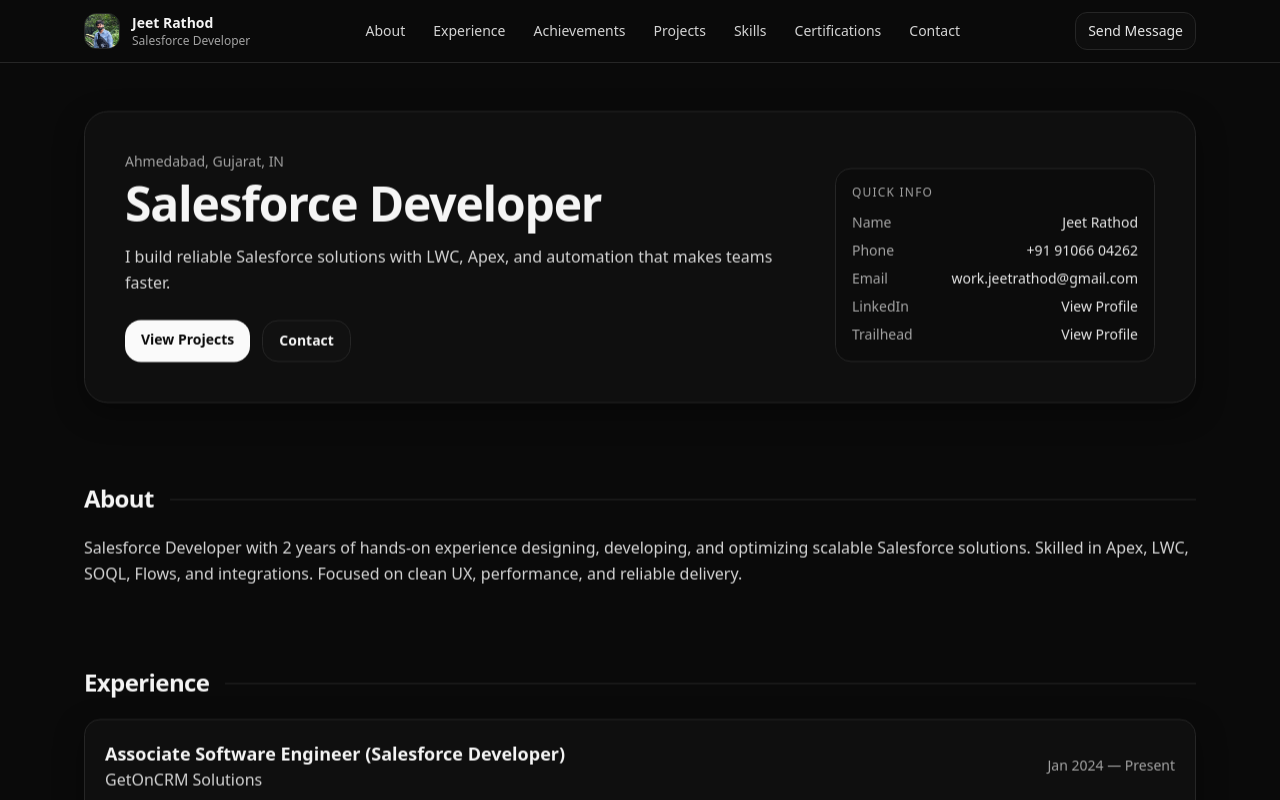
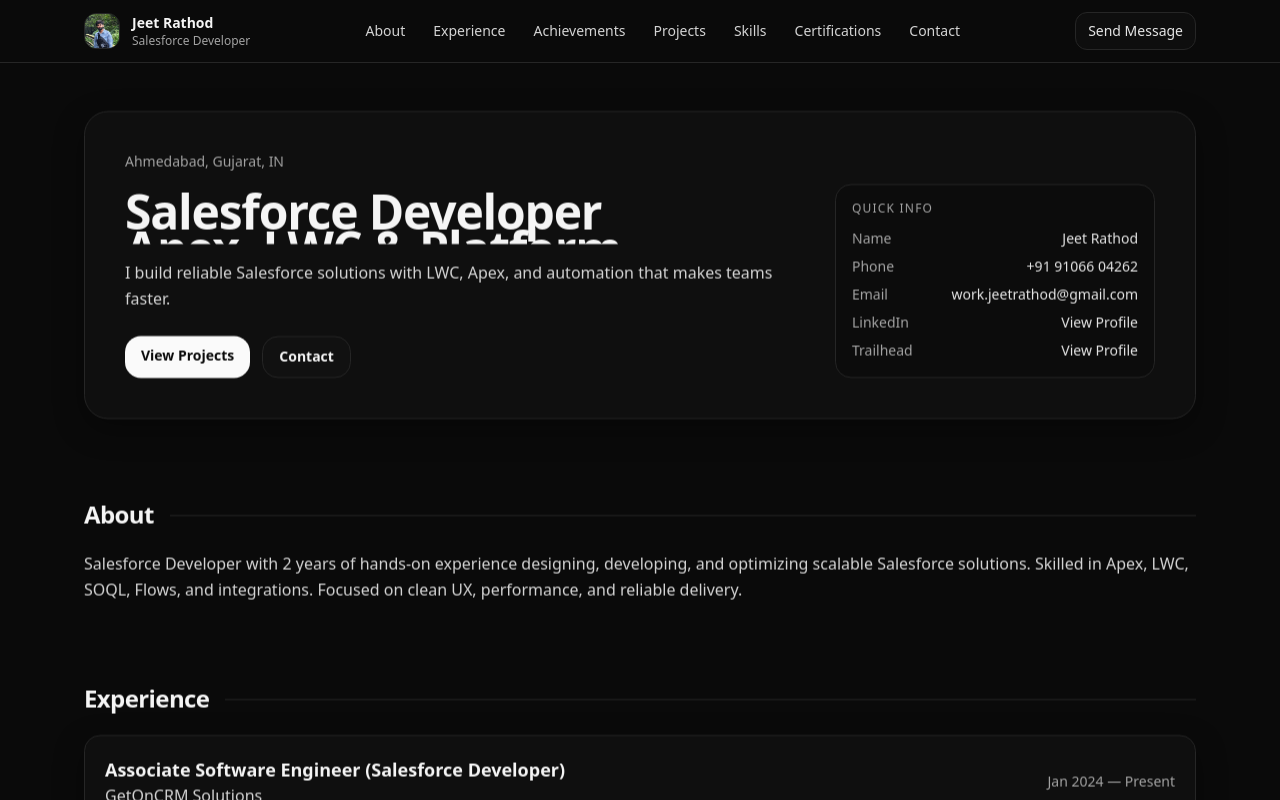
Before and after one commit to imJeetrathod/jeet-portfolio, a Next.js app: page / in a window 1280 px wide. Shown: the top 800 px of the page. Built offline with nearby package versions, Linux system fonts and the light colour scheme.

Commit message:
UI updates and header interaction improvements-13

```diff
--- a/components/Hero.js
+++ b/components/Hero.js
@@ -18,8 +18,9 @@ const titles = [
     'Agentforce Specialist',
     'Automation Enthusiast',
     'Trailhead Ranger',
+    '3x Certified',
+    '#TDX25 Winner',
   ];
-
 
   const profile = {
     location: 'Ahmedabad, Gujarat, IN',
@@ -28,41 +29,65 @@ const titles = [
     email: 'work.jeetrathod@gmail.com',
     links: {
       linkedin: 'https://linkedin.com/in/hi-jeet-rathod',
-      trailhead: 'https://www.salesforce.com/trailblazer/imjeetrathod'
-    }
+      trailhead: 'https://www.salesforce.com/trailblazer/imjeetrathod',
+    },
   };
+
+  const nextIndex = (currentTitleIndex + 1) % titles.length;
 
   const handleTitleClick = () => {
     if (isAnimating) return;
 
     setIsAnimating(true);
-    setCurrentTitleIndex((prev) => (prev + 1) % titles.length);
 
     setTimeout(() => {
+      setCurrentTitleIndex(nextIndex);
       setIsAnimating(false);
     }, 600);
   };
 
   return (
-    <section ref={ref} className={`mx-auto w-full max-w-6xl px-5 pt-12 pb-10 ${isInView ? 'animate-fade-in-up' : ''}`}>
+    <section
+      ref={ref}
+      className={`mx-auto w-full max-w-6xl px-5 pt-12 pb-10 ${
+        isInView ? 'animate-fade-in-up' : ''
+      }`}
+    >
       <div className="rounded-3xl border border-neutral-800 bg-neutral-900/40 p-6 shadow-soft md:p-10">
         <div className="flex flex-col gap-6 md:flex-row md:items-end md:justify-between">
+          {/* LEFT */}
           <div>
             <div className="text-sm text-neutral-400">{profile.location}</div>
-            <h1
+
+            {/* TITLE */}
+            <div
               onClick={handleTitleClick}
-              className={`mt-2 text-3xl font-semibold tracking-tight md:text-5xl cursor-pointer select-none transition-all duration-300 hover:text-neutral-200 ${
-                isAnimating ? 'animate-title-change' : ''
+              className="
+                relative mt-2 h-[3.2rem] md:h-[4rem]
+                overflow-hidden cursor-pointer select-none
+                text-3xl md:text-5xl font-semibold tracking-tight
+              "
+            >
+              <div
+                className={`absolute inset-0 ${
+                  isAnimating ? 'title-wrapper-animate' : ''
                 }`}
-              style={{
-                animation: isAnimating ? 'titleChange 0.6s ease-in-out' : 'none'
-              }}
               >
+                <h1 className="title-item">
                   {titles[currentTitleIndex]}
                 </h1>
+
+                <h1 className="title-item">
+                  {titles[nextIndex]}
+                </h1>
+              </div>
+            </div>
+
             <p className="mt-4 max-w-2xl text-neutral-300 leading-relaxed">
-              I build reliable Salesforce solutions with LWC, Apex, and automation that makes teams faster.
+              I build reliable Salesforce solutions with LWC, Apex, and automation
+              that makes teams faster.
             </p>
+
             <div className="mt-6 flex flex-wrap gap-3">
               <a
                 href="#projects"
@@ -79,34 +104,60 @@ const titles = [
             </div>
           </div>
 
+          {/* RIGHT – QUICK INFO */}
           <div className="rounded-2xl border border-neutral-800 bg-neutral-950/40 p-4 md:min-w-[320px]">
-            <div className="text-xs uppercase tracking-widest text-neutral-400">Quick Info</div>
+            <div className="text-xs uppercase tracking-widest text-neutral-400">
+              Quick Info
+            </div>
+
             <div className="mt-3 grid gap-2 text-sm">
               <div className="flex items-center justify-between gap-3">
                 <span className="text-neutral-400">Name</span>
                 <span className="text-neutral-200">{profile.name}</span>
               </div>
+
               <div className="flex items-center justify-between gap-3">
                 <span className="text-neutral-400">Phone</span>
-                <a className="text-neutral-200 hover:underline" href={`tel:${profile.phone.replace(/\s/g, '')}`}>
+                <a
+                  className="text-neutral-200 hover:underline"
+                  href={`tel:${profile.phone.replace(/\s/g, '')}`}
+                >
                   {profile.phone}
                 </a>
               </div>
+
               <div className="flex items-center justify-between gap-3">
                 <span className="text-neutral-400">Email</span>
-                <a className="text-neutral-200 hover:underline" href={`https://mail.google.com/mail/?view=cm&fs=1&to=${profile.email}`}>
+                <a
+                  className="text-neutral-200 hover:underline"
+                  href={`https://mail.google.com/mail/?view=cm&fs=1&to=${profile.email}`}
+                  target="_blank"
+                  rel="noopener noreferrer"
+                >
                   {profile.email}
                 </a>
               </div>
+
               <div className="flex items-center justify-between gap-3">
                 <span className="text-neutral-400">LinkedIn</span>
-                <a className="text-neutral-200 hover:underline" href={profile.links.linkedin} target="_blank" rel="noopener noreferrer">
+                <a
+                  className="text-neutral-200 hover:underline"
+                  href={profile.links.linkedin}
+                  target="_blank"
+                  rel="noopener noreferrer"
+                >
                   View Profile
                 </a>
               </div>
+
               <div className="flex items-center justify-between gap-3">
                 <span className="text-neutral-400">Trailhead</span>
-                <a className="text-neutral-200 hover:underline" href={profile.links.trailhead} target="_blank" rel="noopener noreferrer">
+                <a
+                  className="text-neutral-200 hover:underline"
+                  href={profile.links.trailhead}
+                  target="_blank"
+                  rel="noopener noreferrer"
+                >
                   View Profile
                 </a>
               </div>
@@ -115,17 +166,20 @@ const titles = [
         </div>
       </div>
 
+      {/* TITLE ANIMATION */}
       <style jsx>{`
-        @keyframes titleChange {
-          0% {
-            opacity: 1;
+        .title-wrapper-animate {
+          transform: translateY(-100%);
+          transition: transform 0.6s ease;
         }
-          50% {
-            opacity: 0;
-          }
-          100% {
-            opacity: 1;
-          }
+
+        .title-item {
+          height: 100%;
+          display: flex;
+          align-items: center;
+          font-size: inherit;
+          font-weight: inherit;
+          line-height: 1.1;
         }
       `}</style>
     </section>
```
Lines whose indentation alone changed are shown as unchanged.
